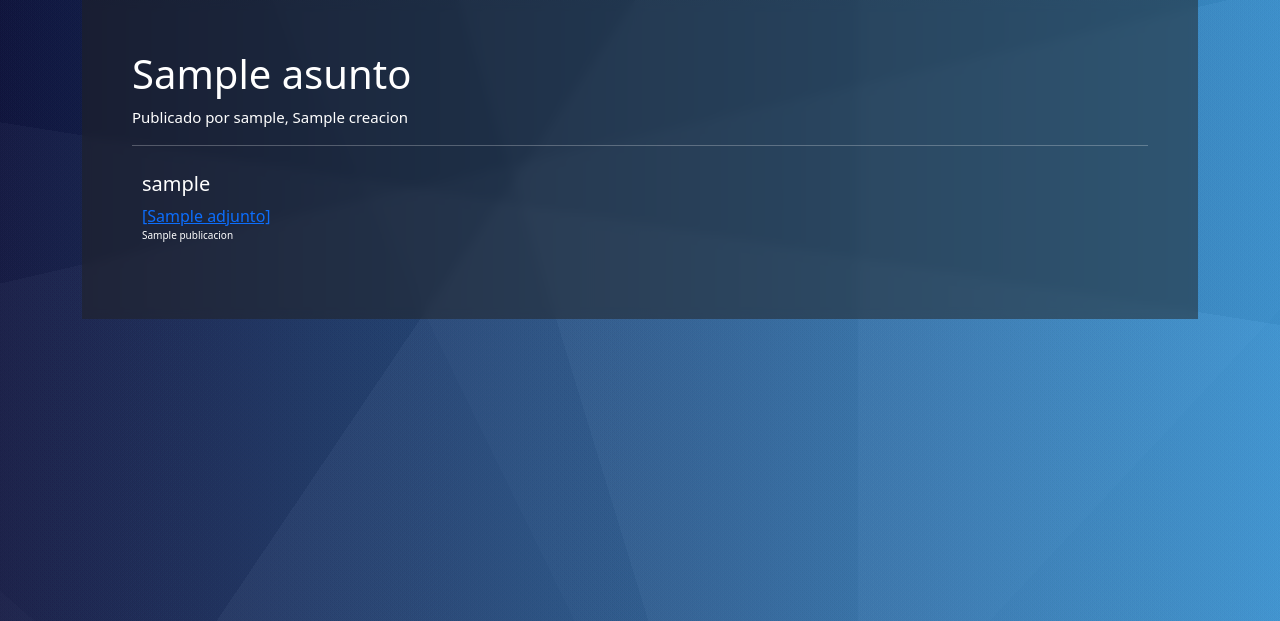
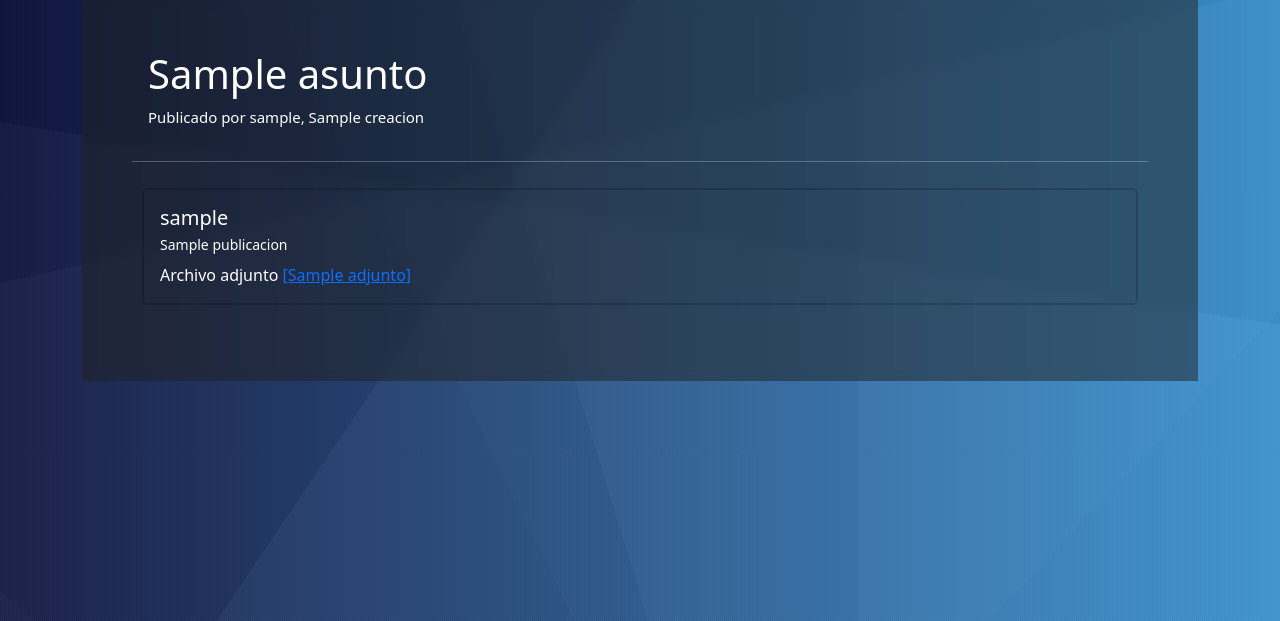
Before and after one commit to Urfenox/Ticketing-App, a Django app: template templates/ticketing/view.html in a window 1280 px wide. Shown: the part 56-677 px from the top of the page. Run offline with Django 3.2, Linux system fonts and the light colour scheme; the template is opened without the code that fills it: most values are stand-ins (such as "Sample title", 1, 10 or a date in 2020); some libraries are stand-ins or nearby versions.

Commit message:
mejoras frontend

```diff
--- a/Tickets/urls.py
+++ b/Tickets/urls.py
@@ -21,7 +21,7 @@ from django.conf.urls.static import static
 
 urlpatterns = [
     path('admin/', admin.site.urls),
+    path('', include("django.contrib.auth.urls")),
+    path('', include("ticketing.urls", namespace="tickets")),
     path('', include("main.urls", namespace="main")),
-    path('', include("django.contrib.auth.urls")),
-    path('tickets/', include("ticketing.urls", namespace="tickets")),
 ] + static(settings.MEDIA_URL, document_root=settings.MEDIA_ROOT)
--- a/static/css/style.css
+++ b/static/css/style.css
@@ -13,6 +13,12 @@ body {
     border-radius: 50%;
     cursor: pointer;
     animation: pulso 2s 1s ease-out infinite;
+}
+
+.content-box {
+    padding: 50px;
+    backdrop-filter: blur(5px);
+    background-color: rgba(33, 33, 33, 0.5);
 }
 
 @keyframes pulso {
--- a/templates/base.html
+++ b/templates/base.html
@@ -9,6 +9,7 @@
     <link rel="stylesheet" href="{% static 'css/style.css' %}">
     <link rel="stylesheet" href="https://cdnjs.cloudflare.com/ajax/libs/animate.css/4.1.1/animate.min.css"/>
     <script type="module" src="https://cdn.jsdelivr.net/gh/zerodevx/zero-md@2/dist/zero-md.min.js"></script>
+    <script src="https://cdn.jsdelivr.net/npm/sweetalert2@11"></script>
 </head>
 <body>
     <header>
--- /dev/null
+++ b/templates/components/editar.html
@@ -0,0 +1,6 @@
+<button onclick="location.href='{% url 'tickets:edit' ticket.id %}';" type="button" class="btn btn-success">
+    <svg xmlns="http://www.w3.org/2000/svg" width="16" height="16" fill="currentColor" class="bi bi-pencil-fill" viewBox="0 0 16 16">
+        <path d="M12.854.146a.5.5 0 0 0-.707 0L10.5 1.793 14.207 5.5l1.647-1.646a.5.5 0 0 0 0-.708zm.646 6.061L9.793 2.5 3.293 9H3.5a.5.5 0 0 1 .5.5v.5h.5a.5.5 0 0 1 .5.5v.5h.5a.5.5 0 0 1 .5.5v.5h.5a.5.5 0 0 1 .5.5v.207zm-7.468 7.468A.5.5 0 0 1 6 13.5V13h-.5a.5.5 0 0 1-.5-.5V12h-.5a.5.5 0 0 1-.5-.5V11h-.5a.5.5 0 0 1-.5-.5V10h-.5a.5.5 0 0 1-.175-.032l-.179.178a.5.5 0 0 0-.11.168l-2 5a.5.5 0 0 0 .65.65l5-2a.5.5 0 0 0 .168-.11z"></path>
+    </svg>
+    Editar
+</button>
--- a/templates/ticketing/create.html
+++ b/templates/ticketing/create.html
@@ -3,6 +3,7 @@
 
 {% block content %}
 <div class="container">
+    <div class="content-box">
         <h1>Bienvenido a Tickets!</h1>
         <h3>Vamos a generar un ticket</h3>
         <div style="padding: 20px;">
@@ -14,4 +15,5 @@
             </form>
         </div>
     </div>
+</div>
 {% endblock %}
--- a/templates/ticketing/edit.html
+++ b/templates/ticketing/edit.html
@@ -3,8 +3,9 @@
 
 {% block content %}
 <div class="container">
+    <div class="content-box">
         <h1>Editar un ticket</h1>
-    <h3>Modificando ticket {{ ticket.id }}</h3>
+        <h3>Modificando ticket: [{{ ticket.id }}] {{ ticket.asunto }}</h3>
         {% include "mensajes.html" %}
         <div style="padding: 20px;">
             <form action="#" method="post">
@@ -15,4 +16,5 @@
             </form>
         </div>
     </div>
+</div>
 {% endblock %}
--- a/templates/ticketing/view.html
+++ b/templates/ticketing/view.html
@@ -1,11 +1,12 @@
 {% extends "base.html" %}
+{% load static %}
 
 {% block content %}
 <div class="container">
     {% if ticket %}
-    <div style="padding: 50px; backdrop-filter: blur(5px); background-color: rgba(33, 33, 33, 0.5);">
+    <div class="content-box">
         <div class="row">
-            <div class="col">
+            <div class="col d-flex align-items-center">
                 {% if ticket.estado == "O" %}
                     <span class="ticket-status" style="--c1: #3ffbbb; --c2: #28cc95;"></span>
                 {% elif ticket.estado == "P" %}
@@ -13,18 +14,24 @@
                 {% elif ticket.estado == "C" %}
                     <span class="ticket-status" style="--c1: #ff002f; --c2: #cc2828;"></span>
                 {% endif %}
+                <div class="ms-3">
+                    <h1>{{ ticket.asunto }}</h1>
+                    <p style="font-size: 15px;">
+                        Publicado por {{ ticket.autor.username }}, {{ ticket.creacion }}
+                    </p>
                 </div>
-            <div class="col">
+            </div>
+            <div class="col-auto">
+                <div class="d-flex gap-2 mb-3">
                     {% if ticket.autor == request.user or request.user.is_staff %}
-                <a href="{% url 'tickets:edit' ticket.id %}" class="card-link">Editar</a>
+                    {% include 'components/editar.html' %}
                     {% endif %}
                     {% if request.user.is_staff %}
-                <a href="{% url 'tickets:delete' ticket.id %}" class="card-link">Eliminar</a>
+                    {% include 'components/eliminar.html' %}
                     {% endif %}
                 </div>
             </div>
-        <h1>{{ ticket.asunto }}</h1>
-        <p style="font-size: 15px;">Publicado por {{ ticket.autor.username }}, {{ ticket.creacion }}</p>
+        </div>
         <zero-md>
             <template>
                 <style>
@@ -67,7 +74,15 @@
         {% if comentarios %}
             {% for comentario in comentarios %}
                 <div style="padding: 10px;">
-                    <h5>{{ comentario.autor.username }}</h5>
+                    <div class="card mb-3 bg-transparent border-2 text-white">
+                        <div class="card-body">
+                          <h5 class="card-title mb-1">
+                            {% if comentario.autor.is_staff %}<span class="fst-italic text-warning">Soporte</span> {% endif %}{{ comentario.autor.username }}
+                        </h5>
+                          <p class="card-text text-reset small mb-2">
+                            {{ comentario.publicacion }}
+                        </p>
+                          <div class="card-text">
                             <zero-md>
                                 <template>
                                     <style>
@@ -82,10 +97,12 @@
                                 </template>
                                 <script type="text/markdown">{{ comentario.mensaje }}</script>
                             </zero-md>
+                          </div>
                         {% if comentario.adjunto %}
-                        <a href="{{ comentario.adjunto.url }}">[{{ comentario.adjunto.name }}]</a>
+                           Archivo adjunto <a href="{{ comentario.adjunto.url }}">[{{ comentario.adjunto.name }}]</a>
                         {% endif %}
-                    <p style="font-size: 10px;">{{ comentario.publicacion }}</p>
+                        </div>
+                      </div>
                 </div>
             {% endfor %}
         {% endif %}
--- a/ticketing/models.py
+++ b/ticketing/models.py
@@ -33,12 +33,15 @@ class Ticket(models.Model):
     def __str__(self):
         return self.asunto
 
+def adjunto_upload_to(instance, filename):
+    return "comentarios/{}/{}_{}".format(instance.ticket.id, instance.autor.username, filename)
+
 class Comentario(models.Model):
     ticket = models.ForeignKey(Ticket, on_delete=models.CASCADE)
     autor = models.ForeignKey(User, on_delete=models.CASCADE)
     publicacion = models.DateTimeField(auto_now=False, auto_now_add=True)
     mensaje = models.TextField()
-    adjunto = models.FileField(upload_to="comentarios", blank=True)
+    adjunto = models.FileField(upload_to=adjunto_upload_to, blank=True)
 
     def __str__(self):
         return self.mensaje[0:10]
```
Also changed, not shown: templates/components/eliminar.html (added, +27 -0 lines), templates/main/home.html (+5 -2 lines), templates/ticketing/home.html (+6 -3 lines), 1 other file. Lines whose indentation alone changed are shown as unchanged.
